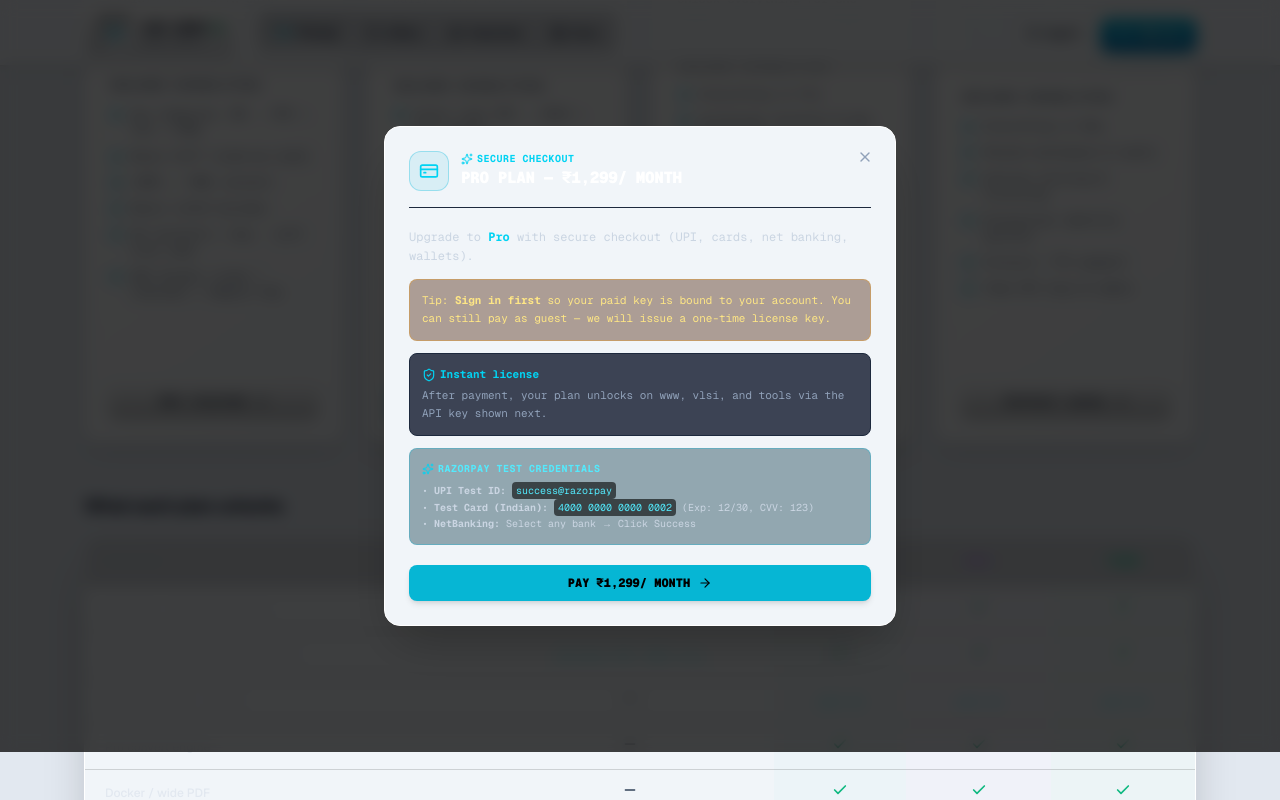
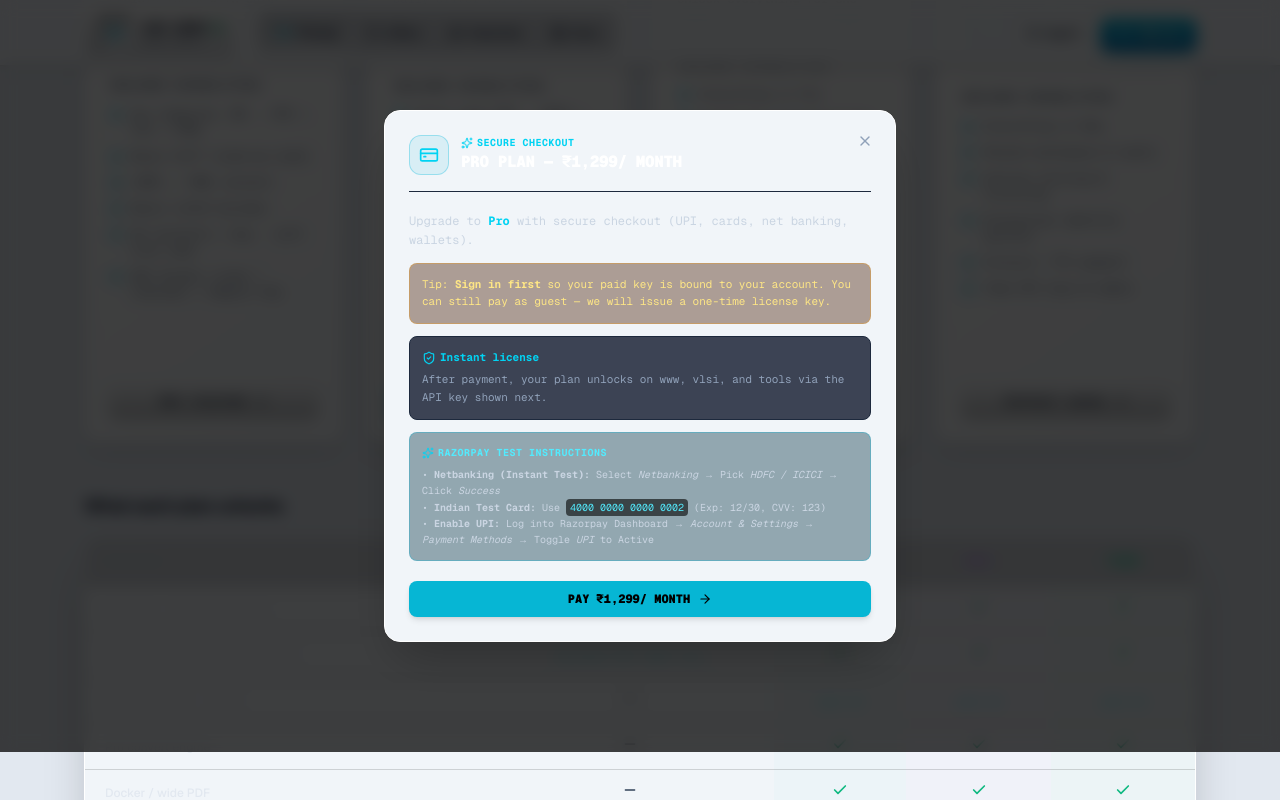
Before and after one commit to hemanthkumardm/ace-seek, a Next.js app in the folder web/: page /pricing in a window 1280 px wide. Both pictures are taken after a click on the button "Start Pro". Shown: the part 591-1391 px from the top of the page. Built offline with nearby package versions, Linux system fonts and the light colour scheme; no server answers.

Commit message:
fix(checkout): clean up checkout modal config and clarify Netbanking & Indian test card steps

```diff
--- a/web/src/components/CheckoutModal.tsx
+++ b/web/src/components/CheckoutModal.tsx
@@ -151,27 +151,8 @@
           name:
             [user?.firstName, user?.lastName].filter(Boolean).join(" ") ||
             "Ace-Seek User",
-          email: user?.primaryEmailAddress?.emailAddress || "",
+          email: user?.primaryEmailAddress?.emailAddress || "user@ace-seek.com",
           contact: "9876543210",
-        },
-        config: {
-          display: {
-            blocks: {
-              methods: {
-                name: "Pay via UPI, Cards & NetBanking",
-                instruments: [
-                  { method: "upi" },
-                  { method: "card" },
-                  { method: "netbanking" },
-                  { method: "wallet" },
-                ],
-              },
-            },
-            sequence: ["block.methods"],
-            preferences: {
-              show_default_blocks: true,
-            },
-          },
         },
         theme: {
           color: "#06b6d4",
@@ -316,12 +297,12 @@
               {/* Razorpay Test Mode Helper */}
               <div className="rounded-lg bg-cyan-950/40 border border-cyan-500/30 p-3 text-[11px] text-cyan-200 space-y-1.5 font-mono">
                 <span className="font-bold uppercase tracking-wider text-cyan-300 flex items-center gap-1 text-[10px]">
-                  <Sparkles className="h-3 w-3 text-cyan-400" /> Razorpay Test Credentials
+                  <Sparkles className="h-3 w-3 text-cyan-400" /> Razorpay Test Instructions
                 </span>
-                <p className="text-slate-300 text-[10px]">
-                  • <strong>UPI Test ID:</strong> <code className="text-cyan-300 bg-black/60 px-1 py-0.5 rounded">success@razorpay</code><br />
-                  • <strong>Test Card (Indian):</strong> <code className="text-cyan-300 bg-black/60 px-1 py-0.5 rounded">4000 0000 0000 0002</code> (Exp: 12/30, CVV: 123)<br />
-                  • <strong>NetBanking:</strong> Select any bank &rarr; Click Success
+                <p className="text-slate-300 text-[10px] leading-relaxed">
+                  • <strong>Netbanking (Instant Test):</strong> Select <em>Netbanking</em> &rarr; Pick <em>HDFC / ICICI</em> &rarr; Click <em>Success</em><br />
+                  • <strong>Indian Test Card:</strong> Use <code className="text-cyan-300 bg-black/60 px-1 py-0.5 rounded">4000 0000 0000 0002</code> (Exp: 12/30, CVV: 123)<br />
+                  • <strong>Enable UPI:</strong> Log into Razorpay Dashboard &rarr; <em>Account & Settings</em> &rarr; <em>Payment Methods</em> &rarr; Toggle <em>UPI</em> to Active
                 </p>
               </div>
             </div>
```
